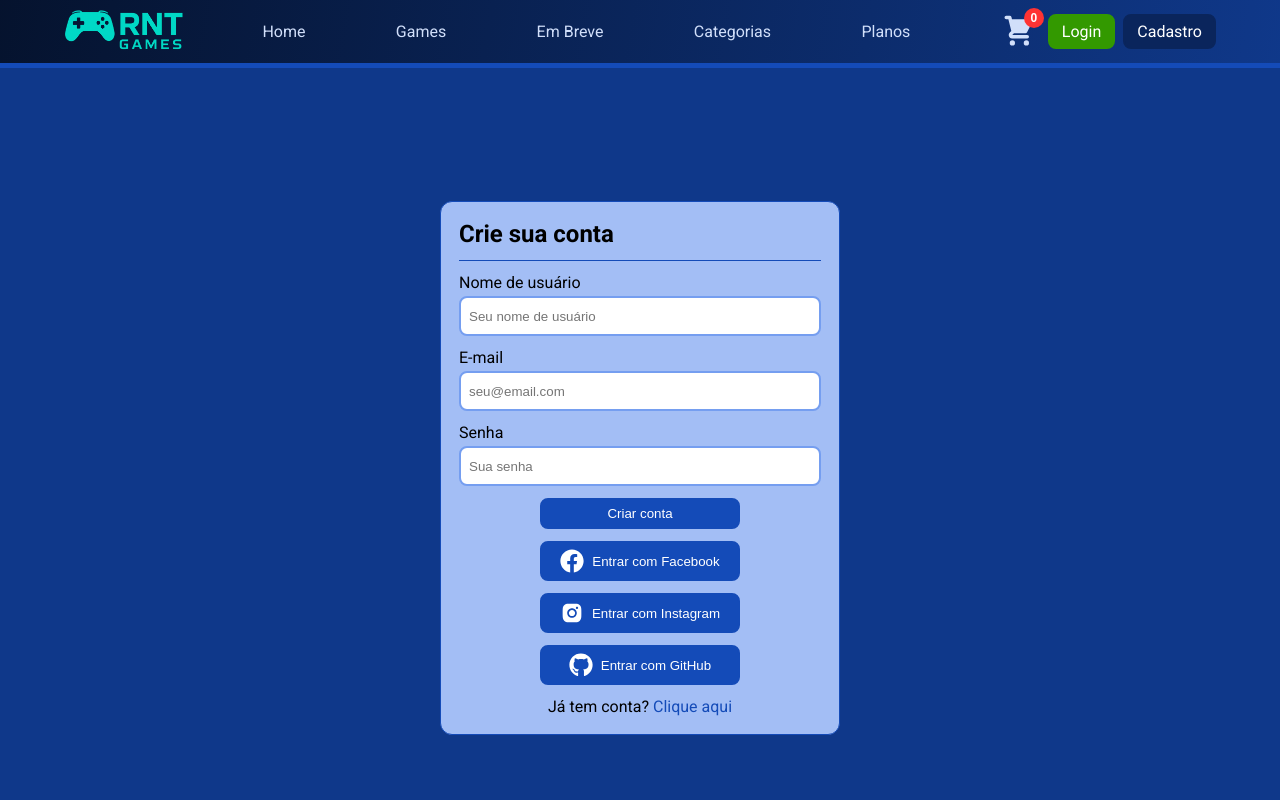
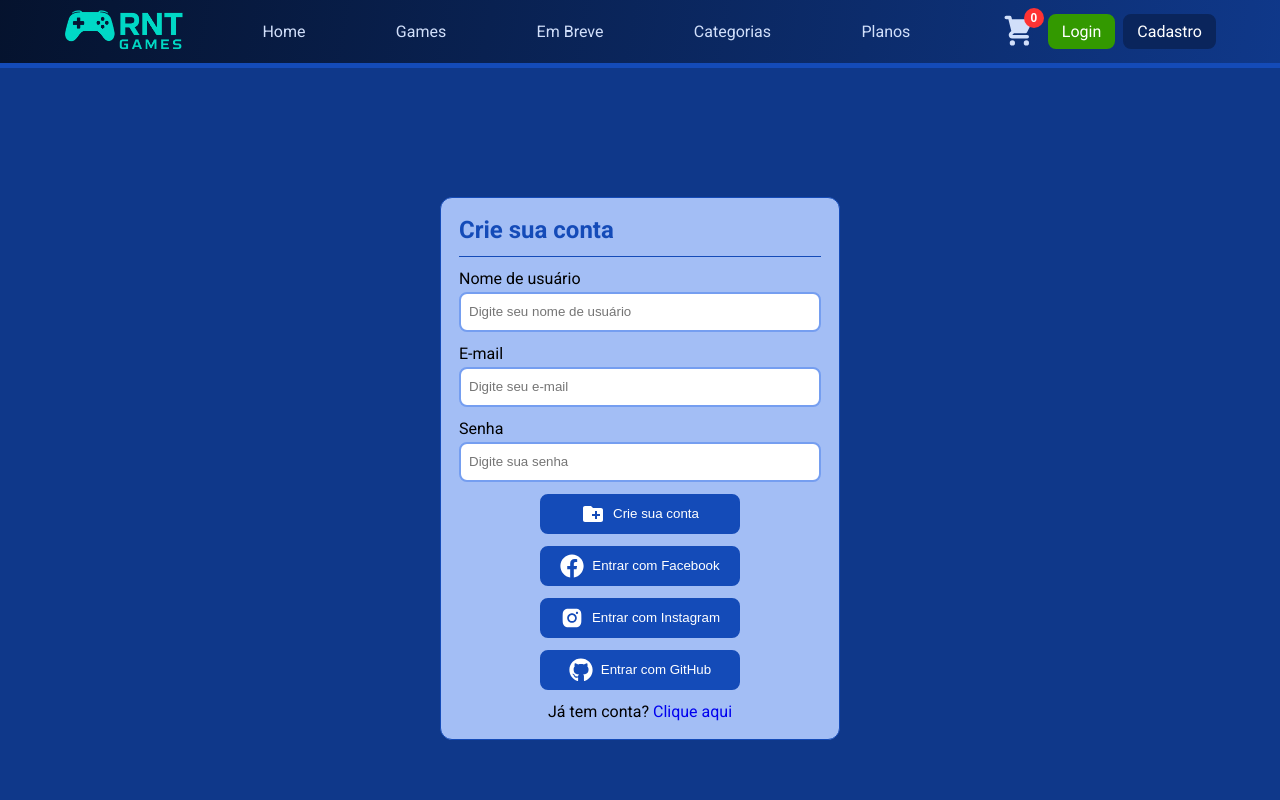
Before and after one commit to RNT13/rnt-games, a Next.js app: page /register in a window 1280 px wide. Shown: the top 800 px of the page. Built offline with nearby package versions, Linux system fonts and the light colour scheme.

Commit message:
Update: - Integração com a api e banco de dados - criação de jogos  na api - inicio do processo de login - envia de formulario de pediso funcional

```diff
--- a/src/app/(public)/register/page.tsx
+++ b/src/app/(public)/register/page.tsx
@@ -1,34 +1,112 @@
 'use client'
 
-import { Button } from "@/components/ui/Button/Button"
-import Form from 'next/form'
-import { AiFillInstagram } from "react-icons/ai"
-import { FaFacebook, FaGithub } from "react-icons/fa"
-import registerAction from "./registerAction"
-import { RegisterContainer, RegisterContent, RegisterFooter, RegisterForm, RegisterHeader } from "./registerStyle"
+import { Button } from "@/components/ui/Button/Button";
+import { MaskedInput } from "@/components/ui/MaskedInput/MaskedInput";
+import { useRegisterUserMutation } from "@/redux/slices/apiSlice";
+import { TitleH2 } from "@/styles/globalStyles";
+import { checkInputHasError } from "@/utils/maskedInputCheck";
+import { FormikProvider, useFormik } from "formik";
+import { useState } from "react";
+import { AiFillInstagram } from "react-icons/ai";
+import { FaFacebook, FaGithub } from "react-icons/fa";
+import { FaArrowLeft } from "react-icons/fa6";
+import { MdCreateNewFolder } from "react-icons/md";
+import * as yup from 'yup';
+import { RegisterContainer, RegisterContent, RegisterFooter, RegisterForm, RegisterHeader } from "./registerStyle";
 
 export default function Register() {
+  const form = useFormik({
+    initialValues: {
+      name: '',
+      email: '',
+      password: '',
+    },
+    validationSchema: yup.object({
+      name: yup.string().min(5, 'Minimo de 5 caracteres').required('Campo obrigatório'),
+      email: yup.string().email('E-mail inválido').required('Campo obrigatório'),
+      password: yup.string().min(6, 'Minimo de 6 caracteres').required('Campo obrigatório'),
+    }),
+    onSubmit: async (values) => {
+      setUserName(values.name)
+      await registerUser(values)
+    }
+  })
+
+  const [registerUser, { isLoading, isSuccess, isError }] = useRegisterUserMutation()
+
+  const [userName, setUserName] = useState('')
+
   return (
     <RegisterContainer >
+      {isSuccess
+        ? (
+          <RegisterContent>
+            <RegisterHeader>
+              <TitleH2>
+                Usuário <br /> {userName} <br /> criado com sucesso!
+              </TitleH2>
+            </RegisterHeader>
+            <RegisterFooter>
+              <Button href="/sign-in">
+                <FaArrowLeft />
+                Ir para Login
+              </Button>
+            </RegisterFooter>
+          </RegisterContent>
+        )
+        : isError
+          ? (
+            <RegisterContent>
+              <RegisterHeader>
+                <TitleH2>
+                  Usuário <br /> {userName} <br /> Já cadastrado!
+                </TitleH2>
+              </RegisterHeader>
+              <RegisterFooter>
+                <Button href="/sign-in">
+                  <FaArrowLeft />
+                  Ir para Login
+                </Button>
+              </RegisterFooter>
+            </RegisterContent>
+          )
+          : (
             <RegisterContent>
               <RegisterHeader>
                 <h2>Crie sua conta</h2>
               </RegisterHeader>
-        <Form action={registerAction}>
+              <FormikProvider value={form}>
+                <form onSubmit={form.handleSubmit}>
                   <RegisterForm>
                     <label htmlFor="name">
                       Nome de usuário
-              <input name="name" id="name" type="text" placeholder="Seu nome de usuário" />
+                      <MaskedInput
+                        name="name"
+                        placeholder="Digite seu nome de usuário"
+                        className={checkInputHasError('name', form) ? 'error' : ''}
+                      />
                     </label>
                     <label htmlFor="email">
                       E-mail
-              <input name="email" id="email" type="email" placeholder="seu@email.com" />
+                      <MaskedInput
+                        name="email"
+                        placeholder="Digite seu e-mail"
+                        className={checkInputHasError('email', form) ? 'error' : ''}
+                      />
                     </label>
                     <label htmlFor="password">
                       Senha
-              <input name="password" id="password" type="password" placeholder="Sua senha" />
+                      <MaskedInput
+                        name="password"
+                        type="password"
+                        placeholder="Digite sua senha"
+                        className={checkInputHasError('password', form) ? 'error' : ''}
+                      />
                     </label>
-            <Button type="submit">Criar conta</Button>
+                    <Button type="submit" disabled={isLoading} title="Crie sua conta">
+                      <MdCreateNewFolder />
+                      {isLoading ? 'Criando...' : 'Crie sua conta'}
+                    </Button>
                     <Button>
                       <FaFacebook />
                       Entrar com Facebook
@@ -42,11 +120,14 @@ export default function Register() {
                       Entrar com GitHub
                     </Button>
                   </RegisterForm>
-        </Form>
+                </form>
+              </FormikProvider>
               <RegisterFooter>
                 <p>Já tem conta? <a href="/sign-in">Clique aqui</a></p>
               </RegisterFooter>
             </RegisterContent>
+          )
+      }
     </RegisterContainer >
   )
 }
--- a/src/app/(public)/register/registerStyle.ts
+++ b/src/app/(public)/register/registerStyle.ts
@@ -34,6 +34,12 @@ export const RegisterHeader = styled.div`
 
   h2 {
     margin-bottom: 12px;
+    color: ${theme.colors.baseBlue.dark};
+
+    svg {
+      font-size: 36px;
+      margin-left: 12px;
+    }
   }
 `
 
@@ -73,6 +79,11 @@ export const RegisterForm = styled.div`
         outline: none;
         border: 2px solid ${theme.colors.baseBlue.dark};
       }
+
+      &.error {
+        border: 2px solid ${theme.colors.baseRed.base};
+        background-color: ${theme.colors.baseRed.light02};
+      }
     }
   }
 `
@@ -84,8 +95,8 @@ export const RegisterFooter = styled.div`
   gap: 12px;
   padding: 0 12px;
 
-  a {
-    color: ${theme.colors.baseBlue.dark};
+  a,
+  button {
     text-decoration: none;
 
     &:hover {
--- /dev/null
+++ b/src/app/api/users/route.ts
@@ -0,0 +1,27 @@
+import { prisma } from '@/utils/prisma'
+import { hashSync } from 'bcrypt-ts'
+import { NextRequest, NextResponse } from 'next/server'
+
+export async function POST(request: NextRequest) {
+  const data = await request.json()
+
+  const userExists = await prisma.user.findUnique({
+    where: {
+      email: data.email
+    }
+  })
+
+  if (userExists) {
+    return NextResponse.json({ message: 'Usuario ja cadastrado.' }, { status: 400 })
+  }
+
+  const user = await prisma.user.create({
+    data: {
+      name: data.name,
+      email: data.email,
+      password: hashSync(data.password)
+    }
+  })
+
+  return NextResponse.json(user)
+}
--- a/src/components/ui/MaskedInput/MaskedInput.tsx
+++ b/src/components/ui/MaskedInput/MaskedInput.tsx
@@ -7,10 +7,8 @@ type MaskedInputProps = {
   placeholder?: string
   className?: string
   showError?: boolean
+  type?: string
 }
-
-//exemplo de uso
-//<MaskedInput name="cep" mask="00000-000" placeholder="Digite seu CEP"/>
 
 export const MaskedInput = ({
   name,
@@ -18,23 +16,39 @@ export const MaskedInput = ({
   placeholder,
   className,
   showError = false,
+  type = 'text'
 }: MaskedInputProps) => {
   const [field, meta, helpers] = useField(name)
 
+  const commonProps = {
+    ...field,
+    placeholder,
+    className,
+    type,
+    onBlur: () => helpers.setTouched(true),
+  }
+
   return (
     <>
-      <IMaskInput
-        {...field}
-        mask={mask}
-        value={field.value || ''}
-        onAccept={(value: string) => helpers.setValue(value)}
-        onBlur={() => helpers.setTouched(true)}
-        placeholder={placeholder}
-        className={className}
-      />
-      {showError && meta.touched && meta.error ? (
-        <div style={{ color: 'red' }}>{meta.error}</div>
-      ) : null}
+      {mask ? (
+        <IMaskInput
+          {...commonProps}
+          mask={mask}
+          value={field.value || ''}
+          onAccept={(value: string) => helpers.setValue(value)}
+        />
+      ) : (
+        <input
+          {...commonProps}
+          value={field.value || ''}
+          onChange={(e) => helpers.setValue(e.target.value)}
+        />
+      )}
+      {showError && meta.touched && meta.error && (
+        <div style={{ color: 'red', fontSize: '0.875rem', marginTop: '0.25rem' }}>
+          {meta.error}
+        </div>
+      )}
     </>
   )
 }
--- a/src/redux/slices/apiSlice.ts
+++ b/src/redux/slices/apiSlice.ts
@@ -24,8 +24,22 @@ export const apiSlice = createApi({
         method: 'POST',
         body
       })
+    }),
+    registerUser: builder.mutation<RegisterResponse, RegisterPayLoad>({
+      query: body => ({
+        url: 'users',
+        method: 'POST',
+        body
+      })
     })
   })
 })
 
-export const { useGetFeaturedGameQuery, useGetGamesListQuery, usePostPurchaseMutation, useGetGameByIdQuery, useGetUpcomingGamesQuery } = apiSlice
+export const {
+  useGetFeaturedGameQuery,
+  useGetGamesListQuery,
+  usePostPurchaseMutation,
+  useGetGameByIdQuery,
+  useGetUpcomingGamesQuery,
+  useRegisterUserMutation
+} = apiSlice
--- a/src/styles/globalStyles.tsx
+++ b/src/styles/globalStyles.tsx
@@ -83,6 +83,8 @@ export const CloseButton = styled.button`
 `
 
 export const TitleH2 = styled.h2`
+  display: flex;
+  align-items: center;
   font-size: 24px;
   font-weight: 600;
   color: ${theme.colors.baseBlue.light30};
--- /dev/null
+++ b/src/utils/maskedInputCheck.ts
@@ -0,0 +1,15 @@
+import { FormikProps } from 'formik'
+
+//adicione no estilo do input
+//&.error {
+//  border: 2px solid ${theme.colors.baseRed.base};
+//  background-color: ${theme.colors.baseRed.light02};
+//  }
+//
+// e adicione no componente o className={checkInputHasError('email', form) ? 'error' : ''}
+
+export const checkInputHasError = <T>(fieldName: keyof T, form: FormikProps<T>): boolean => {
+  const isTouched = fieldName in form.touched
+  const hasError = fieldName in form.errors
+  return isTouched && hasError
+}
```
Also changed, not shown: src/app/(public)/checkout/page.tsx (+14 -21 lines), src/types.d.ts (+12 -0 lines). Lines whose indentation alone changed are shown as unchanged.
